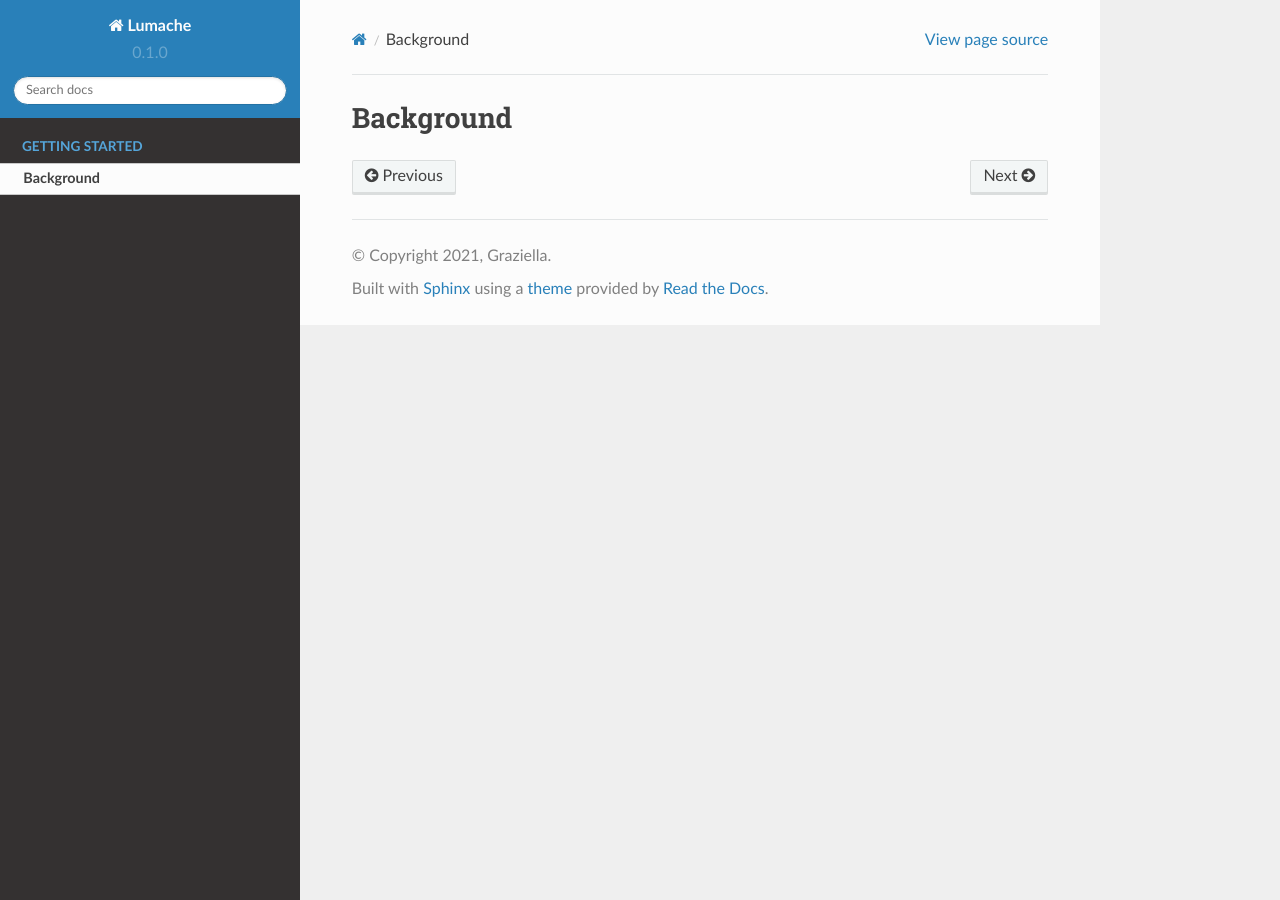
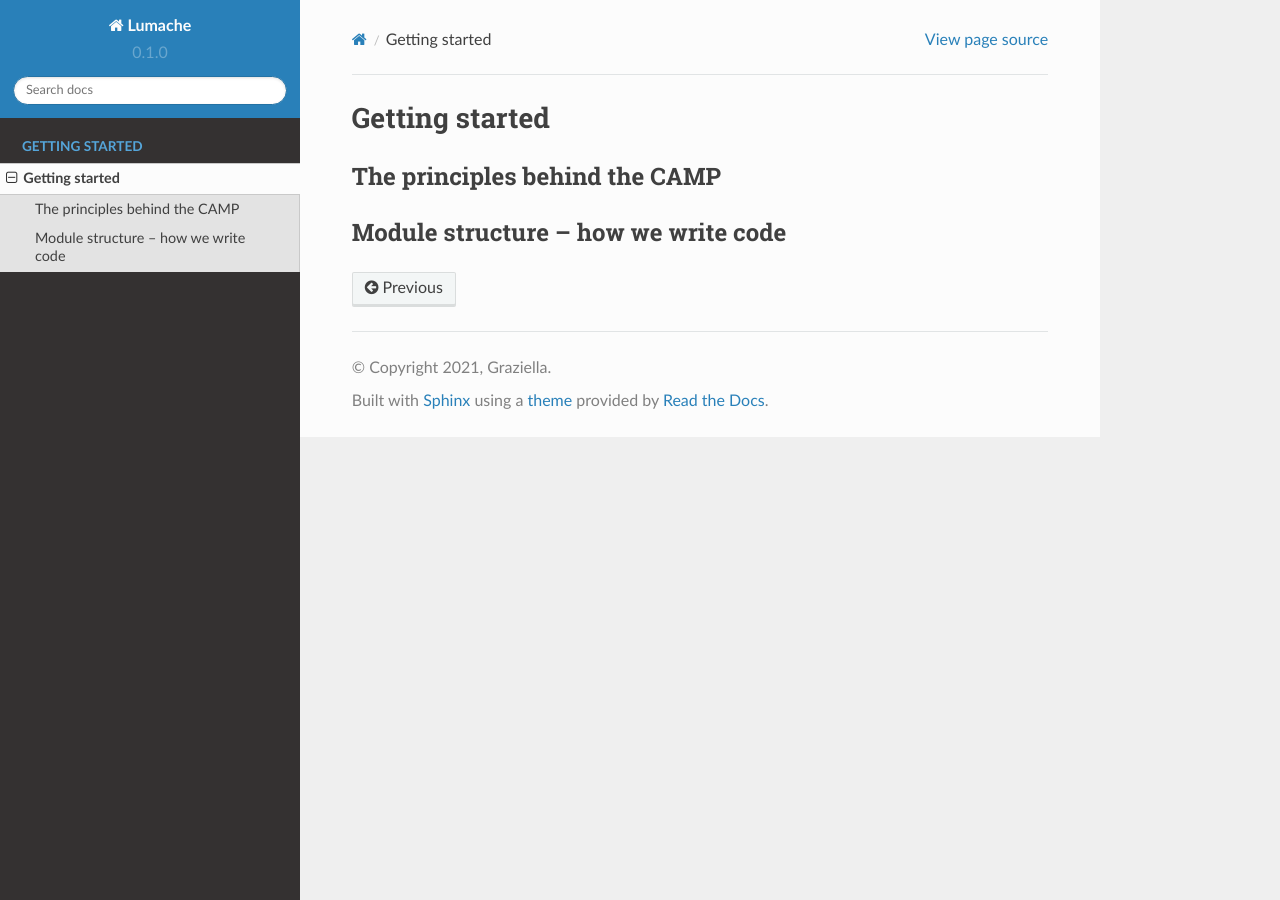
Before and after one commit to MetaSUB-CAMP/camp-documentation, a Sphinx documentation site: the page built from docs/source/background/index.rst, in a window 1280 px wide. Built offline with Sphinx 7.4.7 and the Read the Docs theme 2.0.0, drawn with Linux system fonts in a browser that asks for light colours; pages that are not in the unit, such as notebooks, are missing from menus.

Commit message:
Update index.rst

```diff
--- a/docs/source/background/index.rst
+++ b/docs/source/background/index.rst
@@ -1,11 +1,11 @@
 .. _background:
 
-Background
--------
+Getting started
+==================
+
+The principles behind the CAMP
+------------------------------
 
 
-.. toctree::
-   :maxdepth: 1
-
-   philosophy
-   module_layout
+Module structure -- how we write code
+--------------------------------------
```
